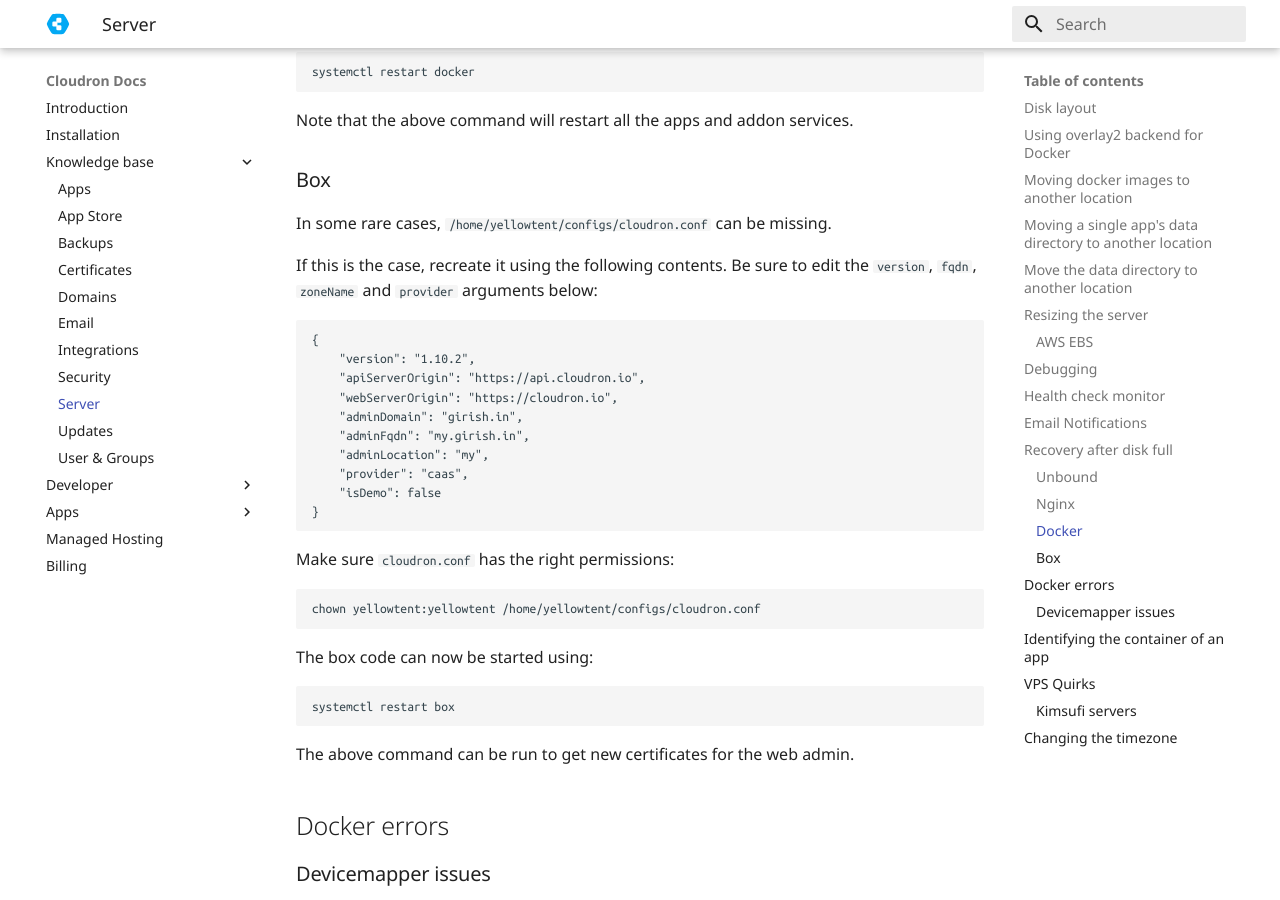
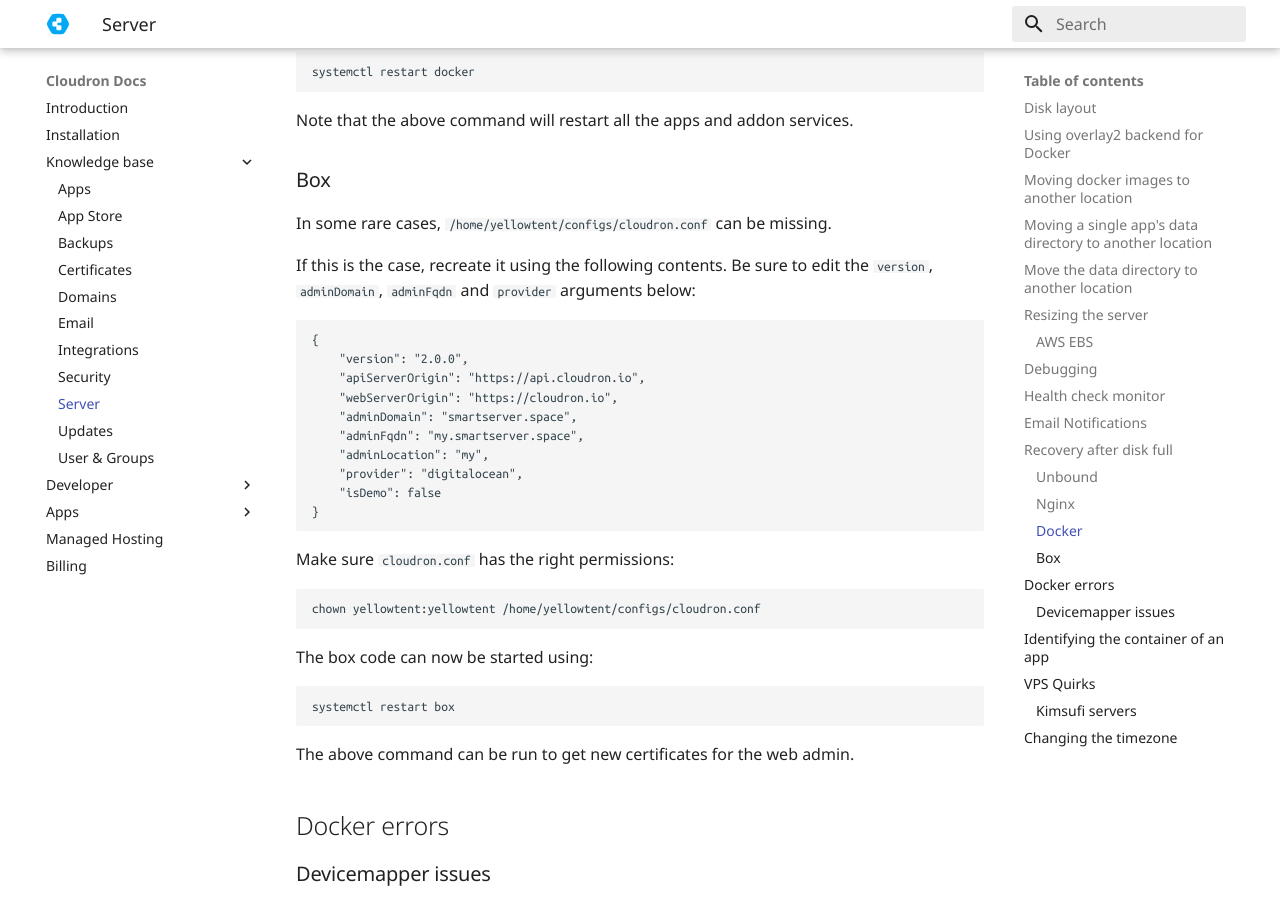
Before and after one commit to M-arcus/cloudron-docs, an MkDocs documentation site: the page built from docs/documentation/server.md, in a window 1280 px wide and 900 px high, scrolled down 5858 px. Built offline with MkDocs 1.6.1 and Material for MkDocs 9.7.7, drawn with Linux system fonts in a browser that asks for light colours; old or Windows-style settings are respelled for this version of MkDocs.

Commit message:
Update cloudron.conf contents

````diff
--- a/docs/documentation/server.md
+++ b/docs/documentation/server.md
@@ -266,16 +266,17 @@
 In some rare cases, `/home/yellowtent/configs/cloudron.conf` can be missing.
 
 If this is the case, recreate it using the following contents. Be sure to edit
-the `version`, `fqdn`, `zoneName` and `provider` arguments below:
+the `version`, `adminDomain`, `adminFqdn` and `provider` arguments below:
+
 ```
 {
-    "version": "1.10.2",
+    "version": "2.0.0",
     "apiServerOrigin": "https://api.cloudron.io",
     "webServerOrigin": "https://cloudron.io",
-    "adminDomain": "girish.in",
-    "adminFqdn": "my.girish.in",
+    "adminDomain": "smartserver.space",
+    "adminFqdn": "my.smartserver.space",
     "adminLocation": "my",
-    "provider": "caas",
+    "provider": "digitalocean",
     "isDemo": false
 }
 ```
````
